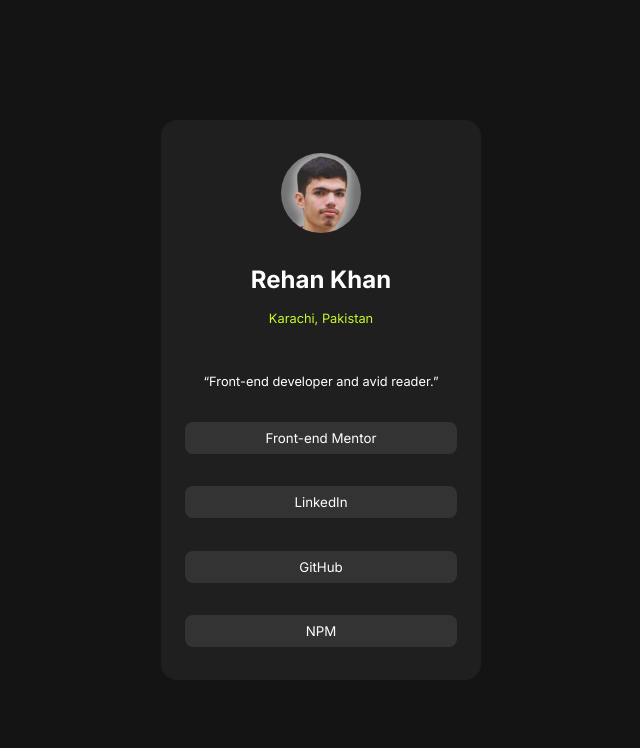
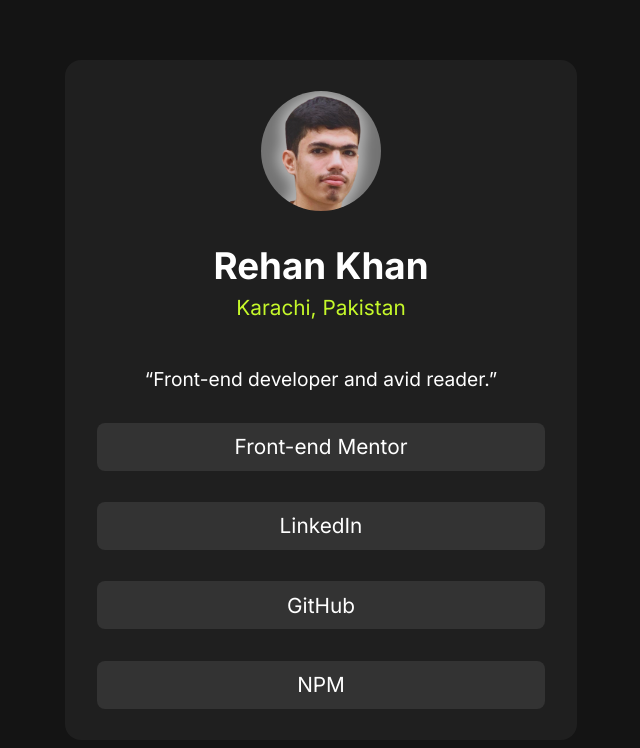
Before and after one commit to RehanKhaz/Social-Link-Profile, a plain HTML site: page index.html in a window 1280 px wide. Shown: the whole page, without its empty margins (319-959 px from the left). Drawn offline with Linux system fonts and the light colour scheme.

Commit message:
Social link Profile

```diff
--- a/style.css
+++ b/style.css
@@ -56,9 +56,36 @@ h1 {
   font-size: 1.5rem;
 }
 
-@media screen and (width < 400px){
-    main { width: 90%;   height: 85%}
-    p, q , button { font-size: 1rem;}
-    button { width: 60vw}
+@media only screen and (width <= 400px){
+  img { height: 15vh ; width: 15vb;}
+  main { width: 80% ; height:  80%}
+  h1 {font-size: 8vw;}
+  p {font-size: 4vw;  margin-top: -3vh;}
+  button { width: 65vw ; height: 6vh; font-size : 4vw;}
+  q { font-size : 0.8rem; text-align: center;}
+}
 
+@media only screen and ( width >=401px){
+  img { height: 15vh ; width: 15vb;}
+  main { width: 60% ; height:  80%}
+  h1 {font-size: 5vw;}
+  p {font-size: 3vw;  margin-top: -3vh;}
+  button { width: 50vw ; height: 6vh; font-size : 3vw;}
+  q { font-size : 2.5vw; width:  48vw ; text-align: center;}
 }
+@media only screen and ( width >=550px){
+  img { height: 15vh ; width: 15vb;}
+  main { width: 40vw ; height:  85%}
+  h1 {font-size: 3vw;}
+  p {font-size: 2vw;  margin-top: -3vh;}
+  button { width: 35vw ; height: 6vh; font-size : 2vw;}
+  q { font-size : 0.8rem; width : 40vw; text-align: center;}
+}
+
+
+@media only screen and ( height > 700px){
+  button { font-size: 1.3rem;}
+  p{ font-size: 1.3rem;}
+  q{font-size: 1.2rem;}
+  h1 { font-size: 2.3rem}
+}
```
